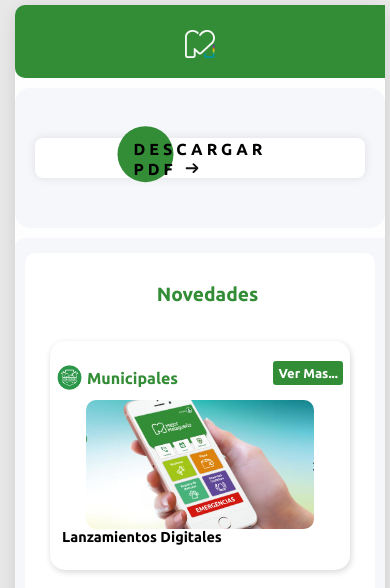
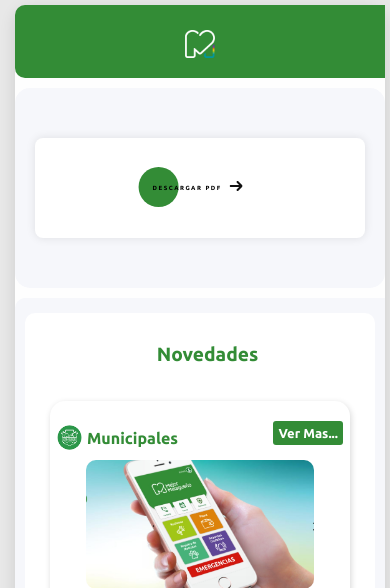
Before and after one commit to OctavioS24/bolsa_empleo, a Flask app: template app/templates/descarga.html in a window 390 px wide. Shown: the top 588 px of the page. Run offline with Flask 3, Linux system fonts and the light colour scheme; the template is opened without the code that fills it, so the values that code supplies are empty; some libraries are stand-ins or nearby versions.

Commit message:
descarga.css

```diff
--- a/app/static/descarga.css
+++ b/app/static/descarga.css
@@ -36,6 +36,7 @@
   height: 56px;
   transition: all 0.3s ease;
 }
+
 .cta span {
   position: relative;
   font-size: 16px;
@@ -44,8 +45,8 @@
   letter-spacing: 0.25em;
   text-transform: uppercase;
   vertical-align: middle;
+}
 
-  }
 .cta svg {
   position: relative;
   top: 0;
@@ -57,21 +58,53 @@
   stroke-width: 2;
   transform: translateX(-5px);
   transition: all 0.3s ease;
+}
 
-  }
 .cta:hover:before {
   width: 100%;
   background: #338c36;
 }
+
 .cta:hover svg {
   transform: translateX(0);
 }
+
 .cta:active {
   transform: scale(0.96);
 }
 
-  @media (max-width: 700px) {
+/* Ajustes para pantallas de hasta 900px de ancho */
+@media (max-width: 900px) {
+
+  .container {
+    padding: 50px;
+  }
+  .cta span {
+    font-size: 8px;
+  }
   .cta {
-      padding: 12px 16px; /* Ajusta el padding para hacer el botón más pequeño */
+      padding: 16px 18px; /* Ajusta el padding para hacer el botón más pequeño */
+      font-size: 14px; /* Ajusta el tamaño de la fuente */
+  }
+  .cta:before {
+      width: 50px;
+      height: 50px; /* Ajusta el tamaño del círculo */
   }
 }
+
+/* Ajustes para pantallas de hasta 420px de ancho */
+@media (max-width: 420px) {
+
+  .cta span {
+    font-size: 6px;
+  }
+
+  .cta {
+      padding: 12px 14px; /* Ajusta el padding para hacer el botón más pequeño */
+      font-size: 12px; /* Ajusta el tamaño de la fuente */
+  }
+  .cta:before {
+      width: 40px;
+      height: 40px; /* Ajusta el tamaño del círculo */
+  }
+}
```
Lines whose indentation alone changed are shown as unchanged.
